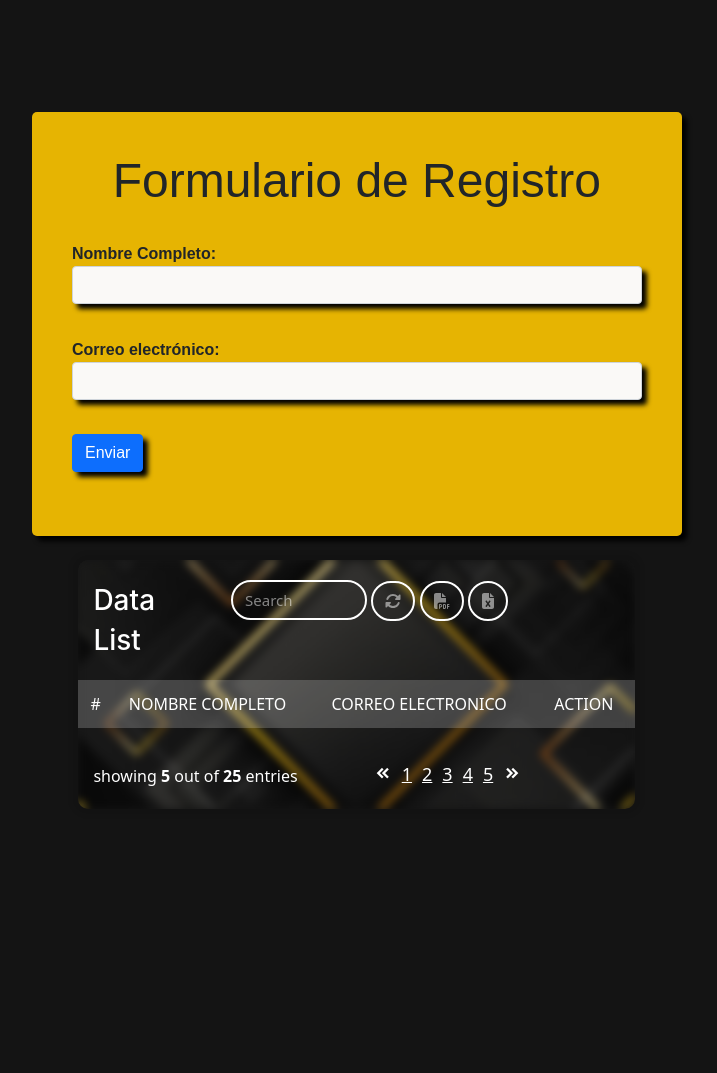
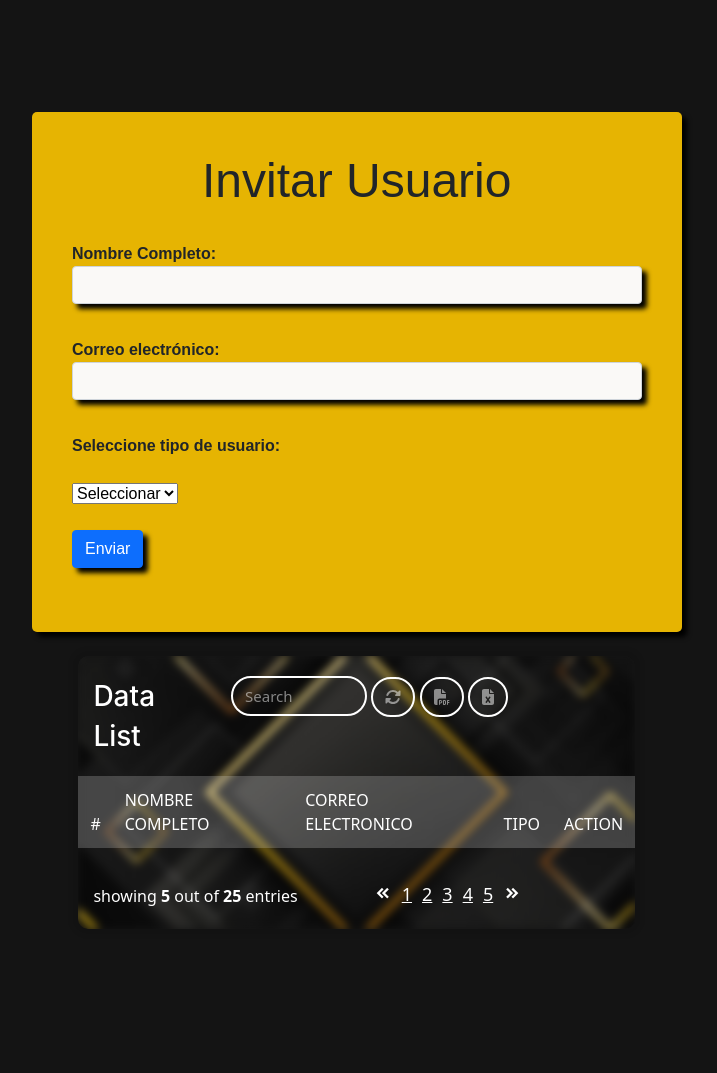
Before and after one commit to Kumati63/Rayzek, a Django app: template templates/PrimeraApp/CrudInvitaciones.html in a window 1280 px wide. Shown: the part 56-1129 px from the top of the page, without its empty margins (175-892 px from the left). Before the commit the page ends 865 px from the top, so only its background shows below. Run offline with Django 3.2, Linux system fonts and the light colour scheme; the template is opened without the code that fills it, so the values that code supplies are empty; some libraries are stand-ins or nearby versions.

Commit message:
terminado el CrudInvitaciones
agregado el tipo de usuario

```diff
--- a/primeraApp/views.py
+++ b/primeraApp/views.py
@@ -3,6 +3,7 @@ from django.http import HttpResponse
 from primeraApp.models import alertas
 from primeraApp.models import dispositivos
 from primeraApp.models import usuarios
+from primeraApp.models import Tipo_usuario
 from datetime import datetime
 from django.shortcuts import render, redirect
 
@@ -27,7 +28,8 @@ def CrudDispositivos(request):
 
 def CrudInvitaciones(request):
     data = {
-        'usuarios': usuarios
+        'usuarios': usuarios,
+        'Tipo_usuario': Tipo_usuario
     }
     return render(request,'PrimeraApp\CrudInvitaciones.html',data)
 
--- a/templates/PrimeraApp/CrudInvitaciones.html
+++ b/templates/PrimeraApp/CrudInvitaciones.html
@@ -14,13 +14,25 @@
                       <!-- Aquí se colocarán los campos del formulario -->
                       <form>
                         <div class="form-group" style="font-family: Arial, Helvetica, sans-serif; box-shadow: 5px 5px 5px black;">
-                        <h2 style="text-align: center; font-family: Arial, Helvetica, sans-serif; font-size: 3em; border-radius: 5px;">Formulario de Registro</h2>
+                        <h2 style="text-align: center; font-family: Arial, Helvetica, sans-serif; font-size: 3em; border-radius: 5px;">Invitar Usuario</h2>
                         <br>
                           <label for="nombre">Nombre Completo:</label>
                           <input type="text" class="form-control" style="box-shadow: 5px 5px 5px black;" id="nombre" name="nombre" required/>
                           <br>
                           <label for="correo">Correo electrónico:</label>
                           <input type="email" class="form-control" style="box-shadow: 5px 5px 5px black;" id="correo" name="correo" required/>
+                          <br>
+                          <label for="tipo">Seleccione tipo de usuario:</label><br><br>
+                          {% comment %} <input type="" class="form-control" style="box-shadow: 5px 5px 5px black;" id="correo" name="correo" required/> {% endcomment %}
+
+                          <select name="tipo" id="tipo" required>
+                            <option value="Seleccionar">Seleccionar</option>
+                            {% for clave, valor in Tipo_usuario.items %}
+                            <option value="clave">{{valor.Tipo}}</option>
+                            {% endfor %}
+                          </select>
+
+                        <br>
                           <br>
                           <button type="submit" class="btn btn-primary" style="box-shadow: 5px 5px 5px black;">Enviar</button>
                           <br>
@@ -61,6 +73,7 @@
                                                   <th>#</th>
                                                   <th>Nombre Completo</th>
                                                   <th>Correo electronico</th>
+                                                  <th>tipo</th>
                                                   <th>Action</th>
                                               </tr>
                                           </thead>
@@ -71,6 +84,7 @@
                                                       <td>{{ valor.id }}</td>
                                                       <td>{{ valor.nombre }}</td>
                                                       <td>{{ valor.email }}</td>
+                                                      <td>{{ valor.tipo}}</td>
                                                       <td>
                                                           <ul class="action-list">
                                                               <li><a href="#" data-tip="edit"><i class="fa fa-edit"></i></a>
```
Also changed, not shown: primeraApp/models.py (+18 -3 lines).
